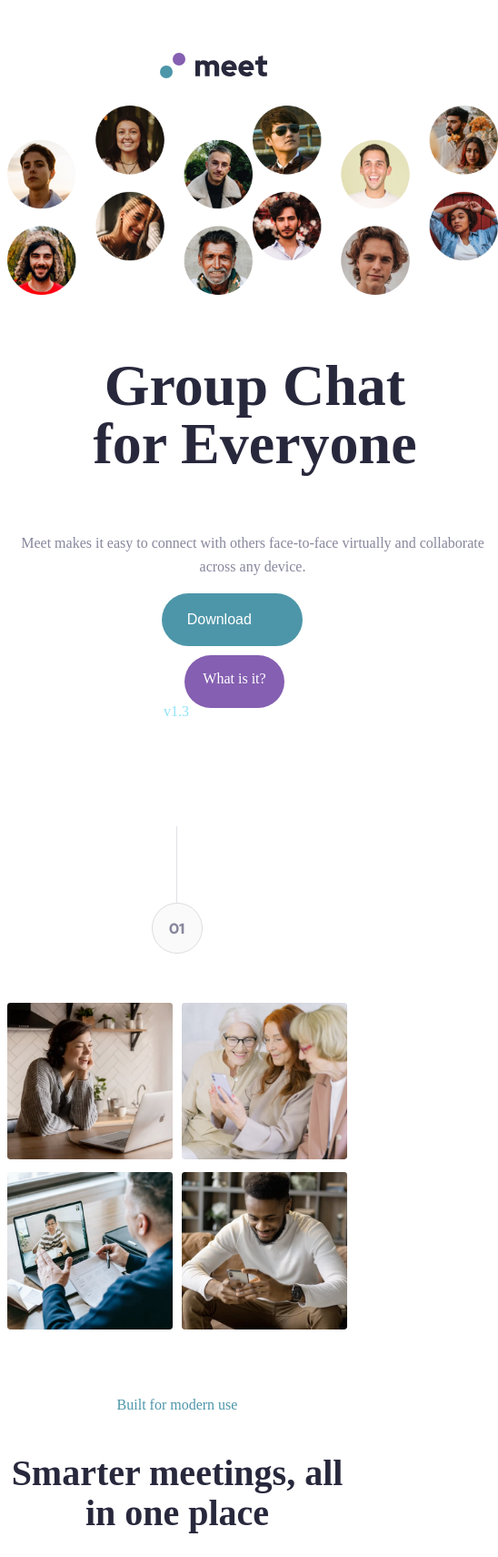
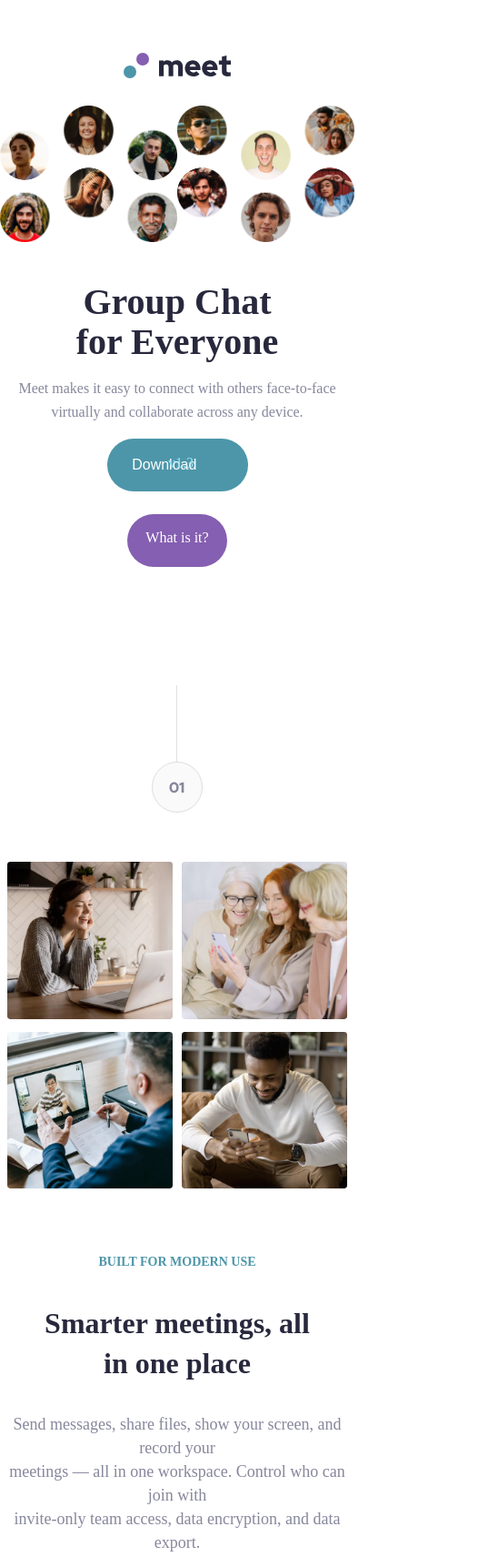
Before and after one commit to Hildegarhd/Hildegarhd.github.io, a plain HTML site: page amalitech1/index.html in a window 390 px wide. Shown: the top 1711 px of the page at 91% size, 548 px wide, since content can reach past the window. Drawn offline with Linux system fonts and the light colour scheme.

Commit message:
Done with mobile view

```diff
--- a/amalitech1/css/main.css
+++ b/amalitech1/css/main.css
@@ -1,8 +1,4 @@
-body{
-    box-sizing: border-box;
-    display: block;
-    margin: 8px;
-}
+
 .navbar-con{
     width: 100%;
     height: 100%;
@@ -12,10 +8,13 @@ body{
 
 }
 .navbar{
-    margin-left: 80px;
     padding-top: 50px;
     height: 28px;
     width: 119px;
+    justify-content: center;
+    align-items: center;
+    display: flex;
+
 }
 .group-chat{
     display: grid;
@@ -30,19 +29,23 @@ body{
 }
 .textcon{
     grid-area: mid;
+    display: flex;
+    flex-direction: column;
+    align-items: center;
+    justify-content: center;
 }
 .majtxt{
-    width: 445px;
+    margin-bottom: 0;
+    max-width: 445px;
     font-size: 64px;
     line-height: 64px;
     text-align: center;
     color: #28283D;
     font-weight: bold;
-    padding-left: 50px;
 }
 .minjxt{
     text-align: center;
-    width: 540px;
+    max-width: 540px;
     font-size: 18px;
     line-height: 26px;
     font-weight: lighter;
@@ -73,8 +76,8 @@ body{
 }
 .vtx{
     position: absolute;
-    bottom: 313px;
-    left: 680px;
+    bottom: 430px;
+    left: 765px;
     color: #8FE3F9;
 }
 .what{
@@ -116,8 +119,9 @@ padding-top: 130px;
     text-align: center;
 }
 .txt1{
+    text-transform: uppercase;
     color: #4D96A9;
-    font-size: 16px;
+    font-size: 18px;
     line-height: 26px;
 }
 .txt2{
@@ -183,7 +187,7 @@ padding-top: 130px;
 }
 .vtxt{
     position: absolute;
-    right: 182px;
+    right: 208px;
     color: #D9B8FF;
 }
 .path1{
@@ -195,72 +199,6 @@ padding-top: 130px;
     bottom: -20px;
 }
 
-/* === Mobile === */
-
-@media only screen and (min-width: 320px) and (max-width: 640px){
-    body{
-        align-items: center ;
-        justify-content: center;
-}
-    /* .grp{
-        /* width: 90%;
-        display: flex;
-        align-items: center;
-        justify-content: center;
-    } */
-    .group-chat{
-        grid-template-areas:
-            "left right"
-            "mid mid";
-    }
-    .vtx{
-        top: 773px;
-        left: 180px;
-    }
-    .team{
-        grid-template-columns: 1fr 1fr;
-        grid-gap: 10px;
-    }
-    .textcon{
-        width: 80%;
-    }
-    .majtext{
-        font-size: 40px;
-        line-height: 44px;
-        margin: 0;
-    }
-    .minjxt{
-        font-size: 16px;
-    }
-    .butt{
-        display: block;
-        align-content: center;
-        margin-left: 170px;
-    }
-    .dload{
-        margin-right: 0px;
-    }
-    .what{
-    margin-top: 10px;
-    margin-left: 25px;
-    }
-    .mincon{
-        grid-template-columns: 1fr;
-
-    }
-    .right{
-        font-size: 32px;
-        text-align: center;
-        line-height: 36px;
-    }
-    .midd{
-        text-align: center;
-    }
-    .vtxt{
-        right: 100px;
-    }
-
-}
 
 /* === Tablet === */
 @media only screen and (min-width: 768px) and (max-width: 947px){
@@ -268,7 +206,9 @@ padding-top: 130px;
         margin: 0;
         padding: 0;
     }
-
+    .txt1{
+        font-size: 16px;
+    }
     .group-chat{
         grid-template-areas:
             "left right"
@@ -305,3 +245,85 @@ padding-top: 130px;
         right: 328px;
     }
 }
+
+
+/* === Mobile === */
+
+@media only screen and (min-width: 320px) and (max-width: 767px){
+    body{
+        align-items: center ;
+        justify-content: center;
+}
+     .grp{
+        width: 100%;
+        display: flex;
+        align-items: center;
+        justify-content: center;
+    }
+
+    .group-chat{
+        grid-template-areas:
+            "left right"
+            "mid mid";
+    }
+    .vtx{
+        top: 500px;
+        left: 185px;
+    }
+    .team{
+        grid-template-columns: 1fr 1fr;
+        grid-gap: 10px;
+    }
+    .textcon{
+        width: 100vw;
+         /* display: flex;
+        flex-direction: column;
+        align-items: center;
+        justify-content: center;  */
+    }
+    .majtxt{
+        width: 100%;
+        font-size: 40px;
+        line-height: 44px;
+        /* margin: 0;  */
+    }
+    .minjxt{
+        font-size: 16px;
+    }
+    .txt1{
+        font-size: 14px;
+    }
+    .txt2{
+        font-size: 32px;
+    }
+
+    .butt{
+        width: 100%;
+        display: flex;
+        flex-direction: column;
+        align-items: center;
+        justify-content: center;
+    }
+    .dload{
+        margin-right: 0px;
+    }
+    .what{
+    margin-top: 10px;
+    }
+    .mincon{
+        grid-template-columns: 1fr;
+
+    }
+    .right{
+        font-size: 32px;
+        text-align: center;
+        line-height: 36px;
+    }
+    .midd{
+        text-align: center;
+    }
+    .vtxt{
+        right: 105px;
+    }
+
+}
--- a/amalitech1/index.html
+++ b/amalitech1/index.html
@@ -39,7 +39,7 @@
     <div class="pic"><img src="assets/desktop/image-man-texting.jpg" alt="Man texting" height="242" width="255"></div>
   </div>
   <div class="share">
-    <p class="txt1">Built for modern use</p>
+    <p class="txt1"><b>Built for modern use</b></p>
     <p class="txt2">Smarter meetings, all <br>in one place</p>
     <p class="txt3">Send messages, share files, show your screen, and record your <br>meetings — all in one workspace. Control who can join with
     <br>invite-only team access, data encryption, and data export.</p>
```
